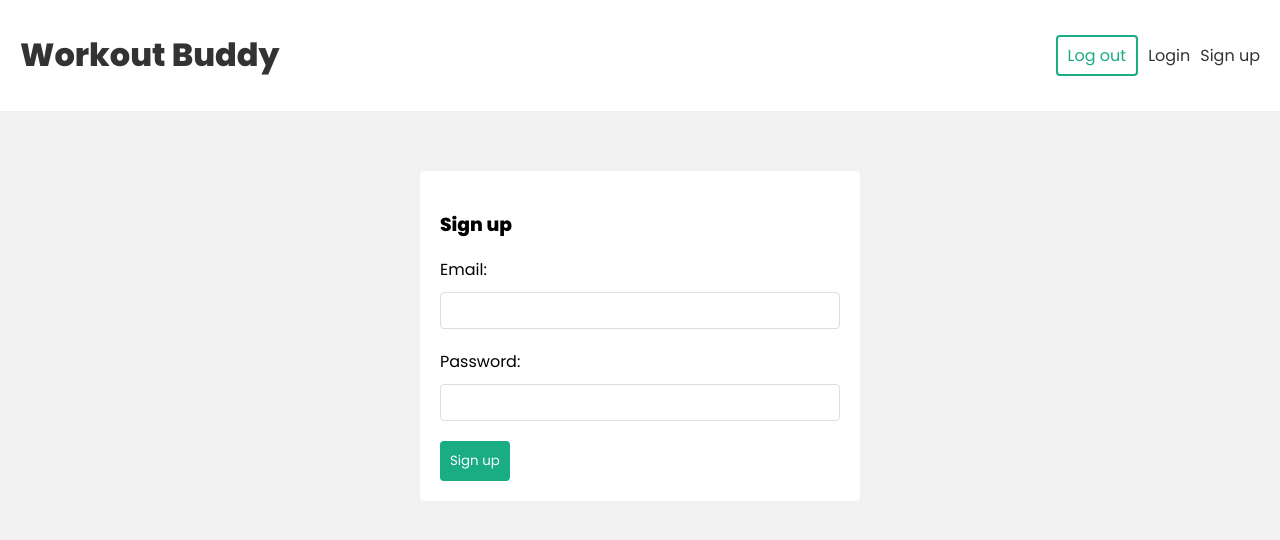
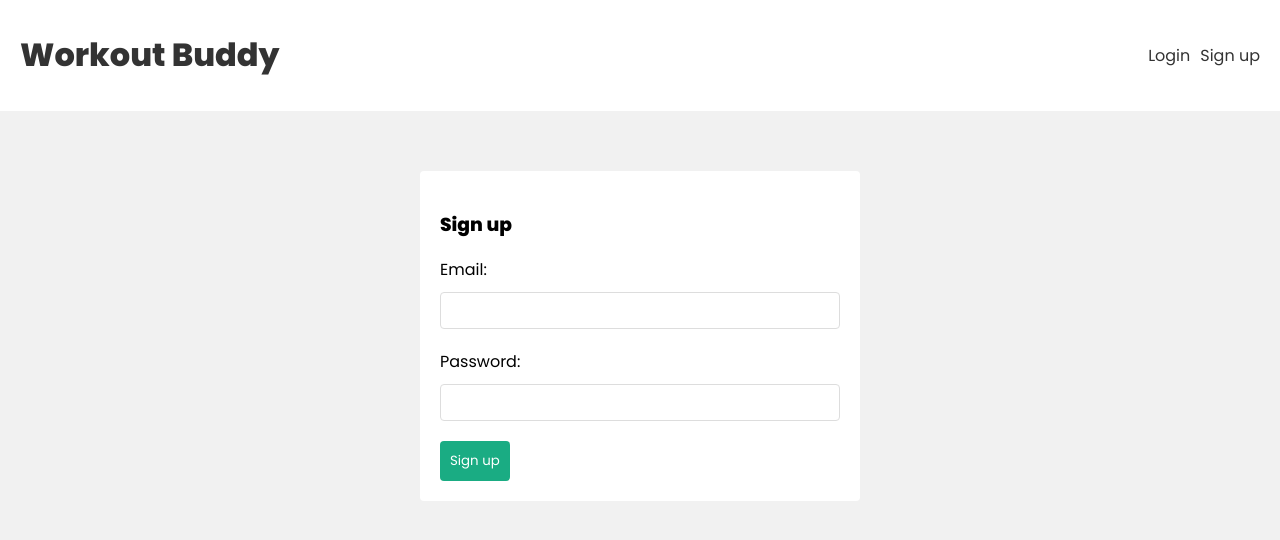
Before and after one commit to YureshMajhi/learn-mern-independant, a React (Vite) app in the folder frontend independent/: page /signup in a window 1280 px wide. Shown: the top 540 px of the page. Built offline with nearby package versions, Linux system fonts and the light colour scheme.

Commit message:
made auth context sync with backend

```diff
--- a/frontend independent/src/components/Navbar.jsx
+++ b/frontend independent/src/components/Navbar.jsx
@@ -1,9 +1,11 @@
 import React from "react";
 import { Link } from "react-router-dom";
 import { useLogout } from "../hooks/UseLogout";
+import { useAuthContext } from "../hooks/UseAuthContext";
 
 const Navbar = () => {
   const { logout } = useLogout();
+  const { user } = useAuthContext();
 
   const handleClick = () => {
     logout();
@@ -16,13 +18,20 @@ const Navbar = () => {
             <h1>Workout Buddy</h1>
           </Link>
           <nav>
+            {user && (
+              <>
+                <span>{user.email}</span>
                 <div>
                   <button onClick={handleClick}>Log out</button>
                 </div>
+              </>
+            )}
+            {!user && (
               <div>
                 <Link to="/login">Login</Link>
                 <Link to="/signup">Sign up</Link>
               </div>
+            )}
           </nav>
         </div>
       </header>
--- a/frontend independent/src/context/AuthContext.jsx
+++ b/frontend independent/src/context/AuthContext.jsx
@@ -1,4 +1,4 @@
-import { createContext, useReducer } from "react";
+import { createContext, useEffect, useReducer } from "react";
 
 export const AuthContext = createContext();
 
@@ -24,6 +24,14 @@ export const AuthContextProvider = ({ children }) => {
     user: null,
   });
 
+  useEffect(() => {
+    const user = JSON.parse(localStorage.getItem("user"));
+
+    if (user) {
+      dispatch({ type: "LOGIN", payload: user });
+    }
+  }, []);
+
   return (
     <AuthContext.Provider value={{ ...state, dispatch }}>
       {children}
```
Lines whose indentation alone changed are shown as unchanged.
